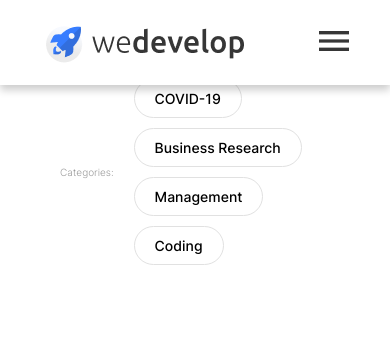
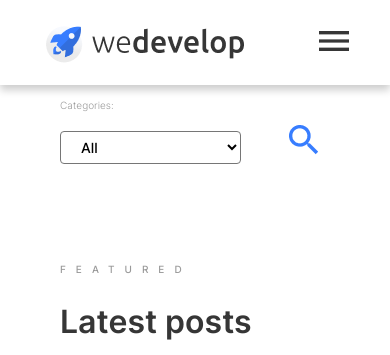
Before and after one commit to adriscicchitano/we-develop-page, a React (Create React App) app: page / in a window 390 px wide. Shown: the top 355 px of the page. Built offline with nearby package versions, Linux system fonts and the light colour scheme.

Commit message:
add mobile breadcrumb

```diff
--- a/src/components/Breadcrumb/Breadcrumb.tsx
+++ b/src/components/Breadcrumb/Breadcrumb.tsx
@@ -1,5 +1,6 @@
 import React from 'react';
 import classes from "./styles.module.scss"
+import search from "../../img/search.png"
 
 interface AppProps {
   categories: Array<{title: string, onClick: React.MouseEventHandler<HTMLButtonElement>}>
@@ -11,6 +12,7 @@ export default function Breadcrumb(props: AppProps){
 
   return(
     <div className={classes.breadcrumb}>
+      <div className={classes.breadcrumContent}>
         <span className={classes.breadcrumbTitle}>Categories:</span>
         <div className={classes.buttonContainer}>
           {
@@ -19,6 +21,18 @@ export default function Breadcrumb(props: AppProps){
             })
           }
         </div>
+        <div className={classes.mobileBreadcrumb}>
+          <select className={classes.categoriesDropdown}>
+            <option value="">All</option>
+            {
+              categories.map( ({title, onClick}) => {
+                return <option value={title}>{title}</option>
+              })
+            }
+          </select>
+        </div>
+      </div>
+      <button className={classes.searchButton}><img src={search} alt=""/></button>
     </div>
   )
 
--- a/src/components/Breadcrumb/styles.module.scss
+++ b/src/components/Breadcrumb/styles.module.scss
@@ -2,10 +2,18 @@
   display: flex;
   flex-direction: row;
   align-items: center;
+  justify-content: space-between;
+
+  margin-top: 15%;
+}
+
+.breadcrumContent{
+  display: flex;
+  flex-direction: row;
+  align-items: center;
   justify-content: flex-start;
+  flex-wrap: wrap;
   gap: 20px;
-
-    margin-top: 10%;
 }
 
 .breadcrumbTitle {
@@ -21,10 +29,16 @@
 }
 
 .buttonContainer {
+  display: none;
+}
+
+@media (min-width: 900px){
+  .buttonContainer{
     display: flex;
     flex-direction: row;
     flex-wrap: wrap;
     gap: 10px;
+  }
 }
 
 .buttonContainer > button{
@@ -45,3 +59,32 @@
 .buttonContainer > button:hover{
   box-shadow: 0px 5px 8px rgba(0, 0, 0, 0.2);
 }
+
+.mobileBreadcrumb {
+  display: flex;
+  flex-direction: row;
+  justify-content: space-between;
+}
+
+@media (min-width: 900px){
+  .mobileBreadcrumb{
+    display: none;
+  }
+}
+
+.searchButton{
+  border: none;
+  background: none;
+  align-self: flex-end;
+}
+
+.categoriesDropdown {
+  background: #FFFFFF;
+  border-radius: 4px;
+  font-family: 'Inter';
+  font-style: normal;
+  font-weight: 500;
+  font-size: 14px;
+  line-height: 17px;
+  padding: 6px 16px;
+}
```
Also changed, not shown: src/img/search.png (added). Lines whose indentation alone changed are shown as unchanged.
